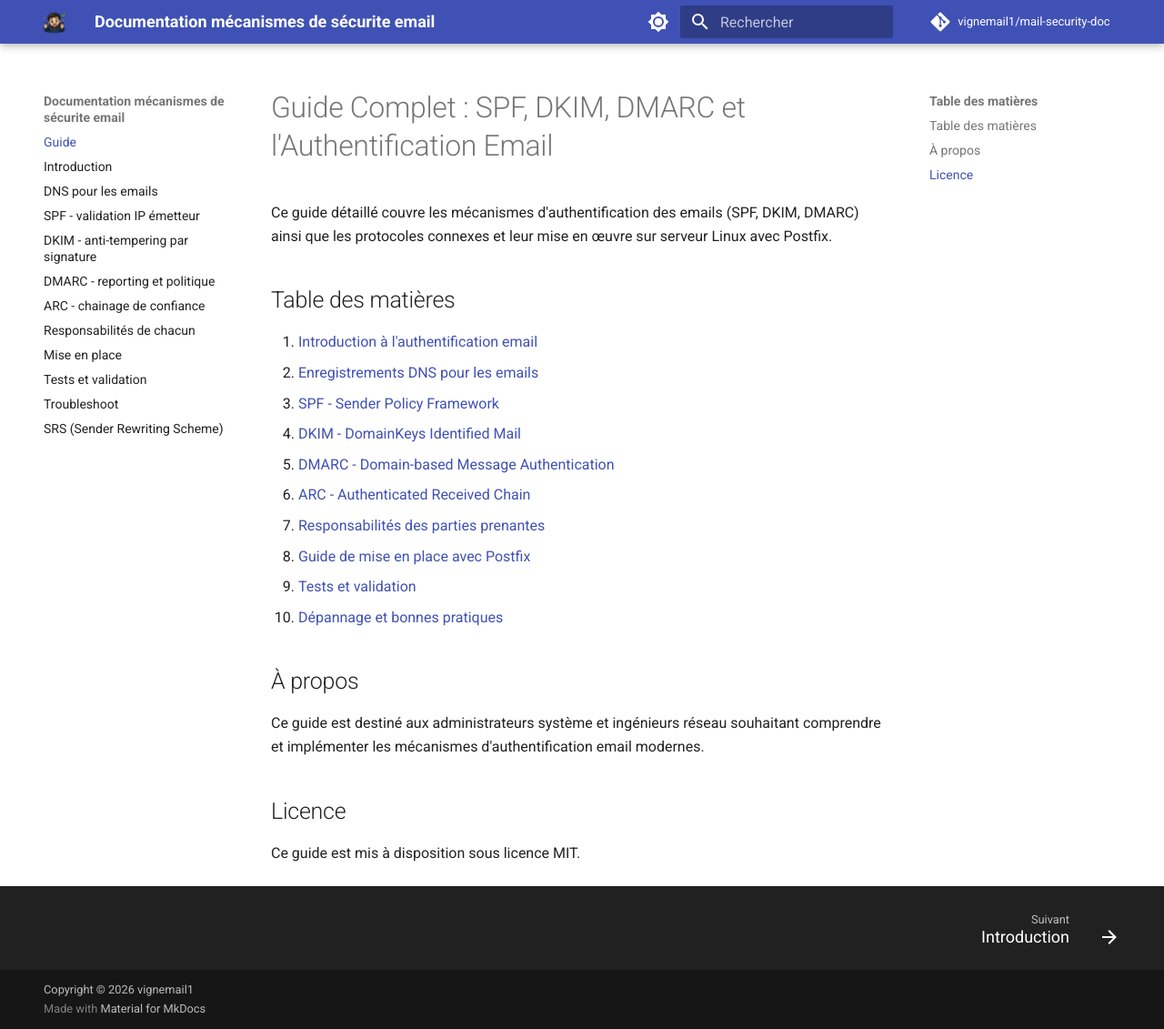
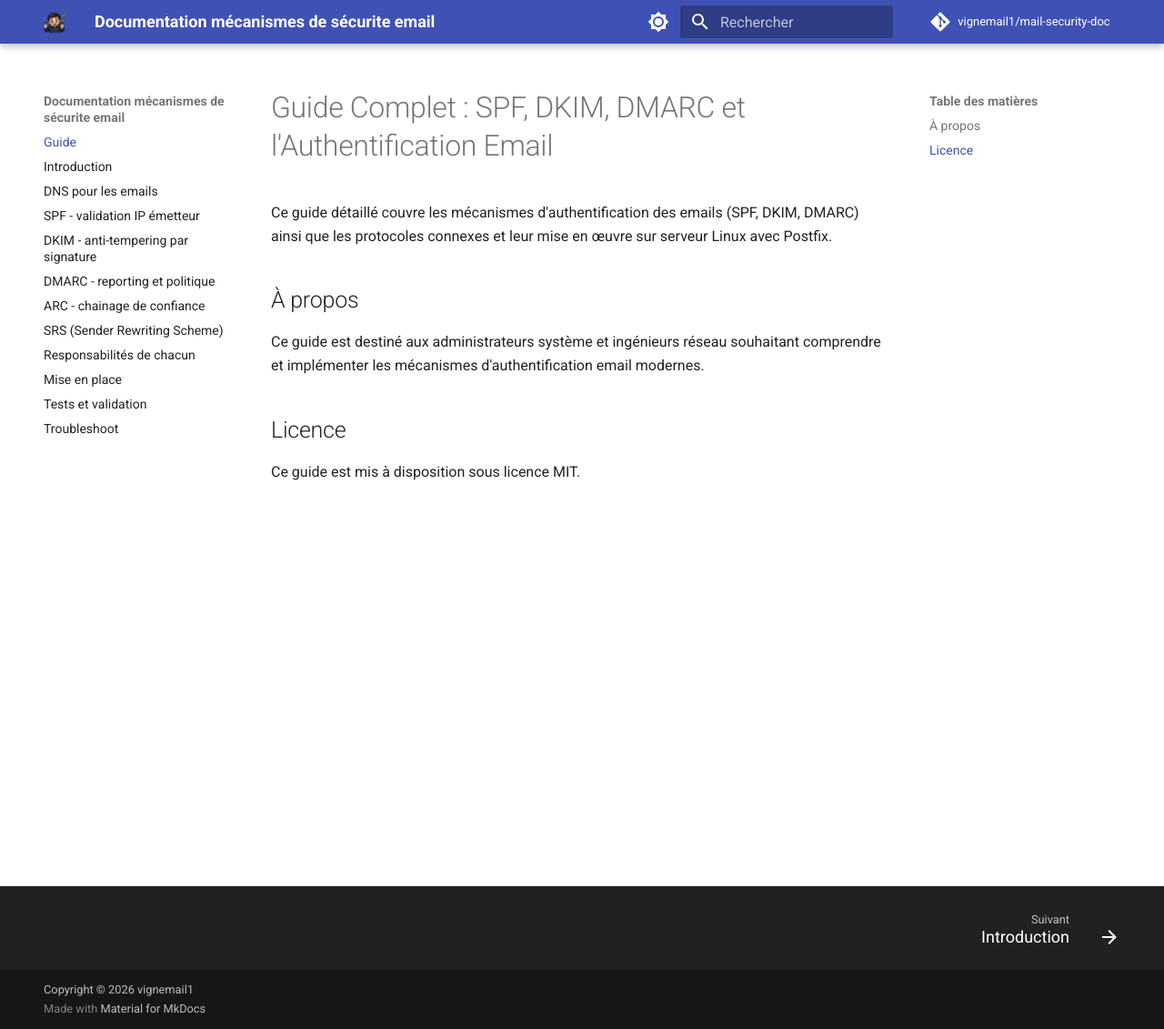
Before and after one commit to vignemail1/mail-security-doc, an MkDocs documentation site: the page built from docs/index.md, in a window 1280 px wide and 1131 px high. Shown: the whole window at 91% size. Built offline with MkDocs 1.6.1 and Material for MkDocs 9.7.7, drawn with Linux system fonts in a browser that asks for light colours; comment, search, counter and statistics services are not loaded.

Commit message:
Move SRS to chapter 7

```diff
--- a/docs/index.md
+++ b/docs/index.md
@@ -4,19 +4,6 @@ title: "Guide"
 # Guide Complet : SPF, DKIM, DMARC et l'Authentification Email
 
 Ce guide détaillé couvre les mécanismes d'authentification des emails (SPF, DKIM, DMARC) ainsi que les protocoles connexes et leur mise en œuvre sur serveur Linux avec Postfix.
-
-## Table des matières
-
-1. [Introduction à l'authentification email](01-introduction.md)
-2. [Enregistrements DNS pour les emails](02-dns-records.md)
-3. [SPF - Sender Policy Framework](03-spf.md)
-4. [DKIM - DomainKeys Identified Mail](04-dkim.md)
-5. [DMARC - Domain-based Message Authentication](05-dmarc.md)
-6. [ARC - Authenticated Received Chain](06-arc.md)
-7. [Responsabilités des parties prenantes](07-responsibilities.md)
-8. [Guide de mise en place avec Postfix](08-postfix-setup.md)
-9. [Tests et validation](09-testing.md)
-10. [Dépannage et bonnes pratiques](10-troubleshooting.md)
 
 ## À propos
 
```
Also changed, not shown: docs/07-srs.md (renamed from docs/11-srs.md), docs/08-responsibilities.md (renamed from docs/07-responsibilities.md), docs/09-postfix-setup.md (renamed from docs/08-postfix-setup.md), docs/10-testing.md (renamed from docs/09-testing.md), docs/11-troubleshooting.md (renamed from docs/10-troubleshooting.md).
